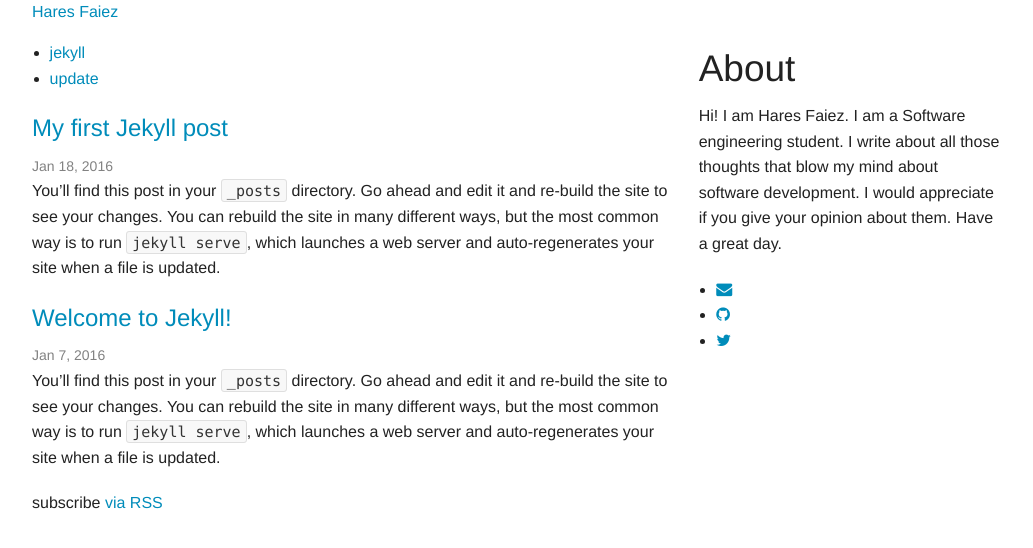
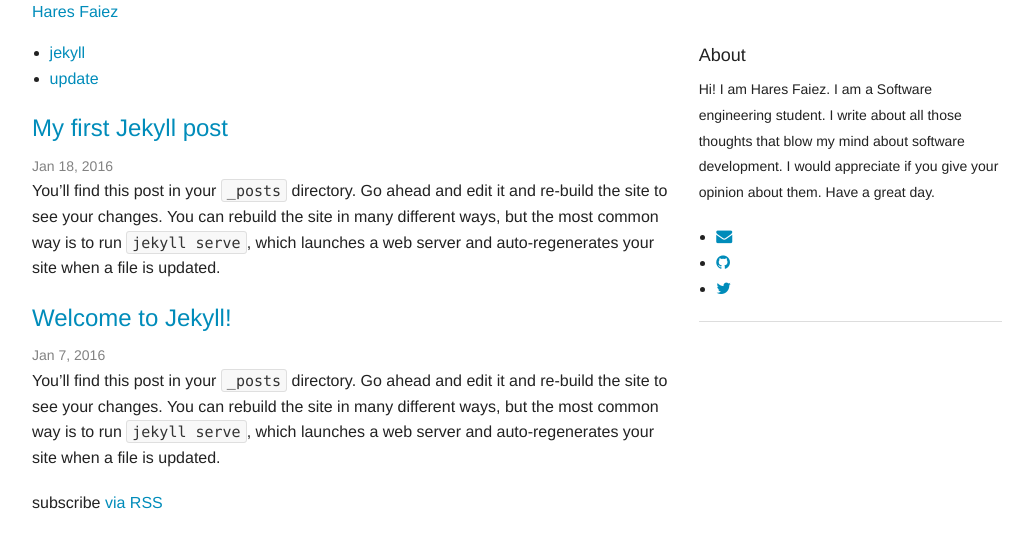
Before and after one commit to haresfaiez/haresfaiez.github.io, a Jekyll site: the page built from index.html, in a window 1280 px wide. Shown: the top 548 px of the page, without its empty margins (123-1156 px from the left). Built offline with Jekyll 4.4.1, drawn with Linux system fonts in a browser that asks for light colours.

Commit message:
Change About page text style

```diff
--- a/_includes/about.html
+++ b/_includes/about.html
@@ -1,9 +1,13 @@
 <div>
-    <h2>
+    <h5>
         About
-    </h2>
-    <p>{{ site.description }}</p>
-    <ul class="contact-list">
+    </h5>
+    <p>
+        <small>
+            {{ site.description }}
+        </small>
+    </p>
+    <ul>
         {% if site.email %}
         <li>
             <a target="_blank" href="{{ site.email }}">
@@ -29,4 +33,5 @@
         </li>
         {% endif %}
     </ul>
+    <hr>
 </div>
```
